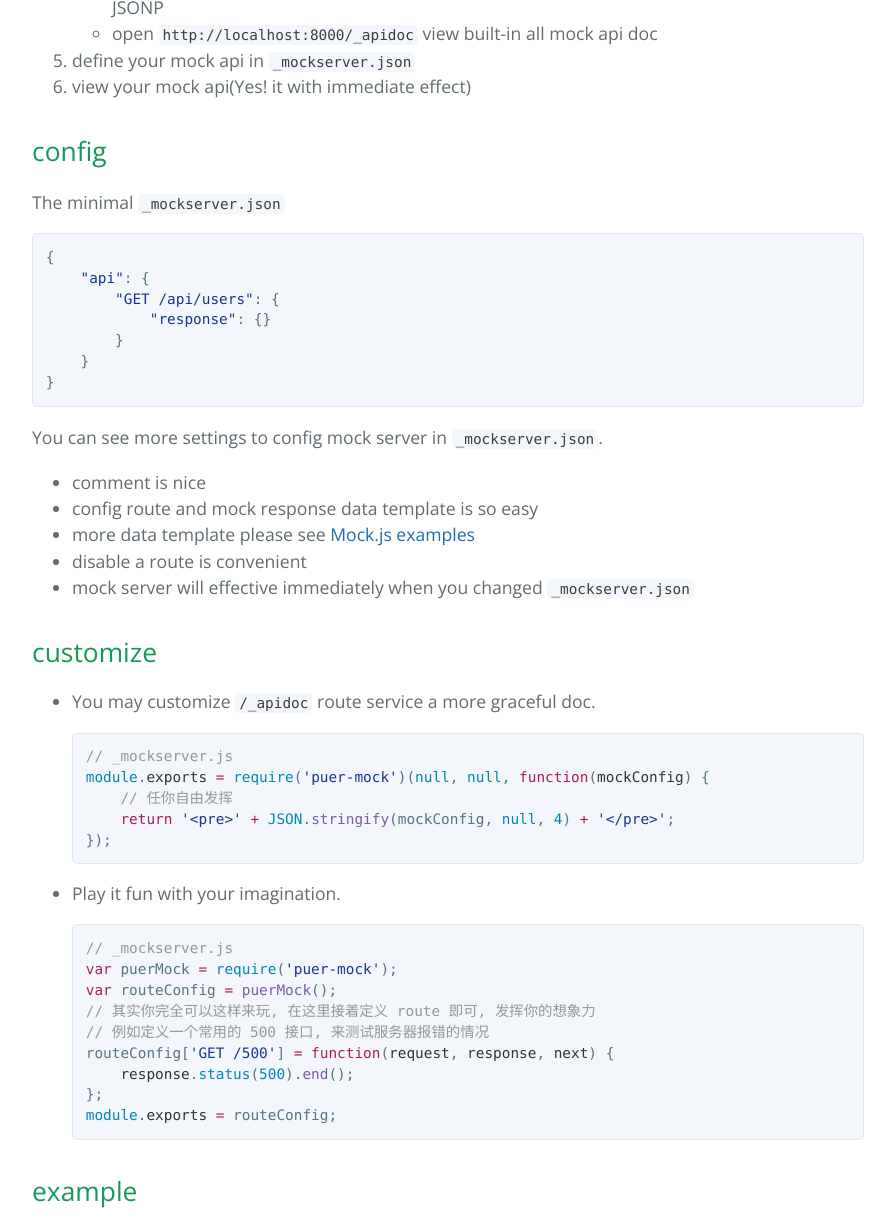
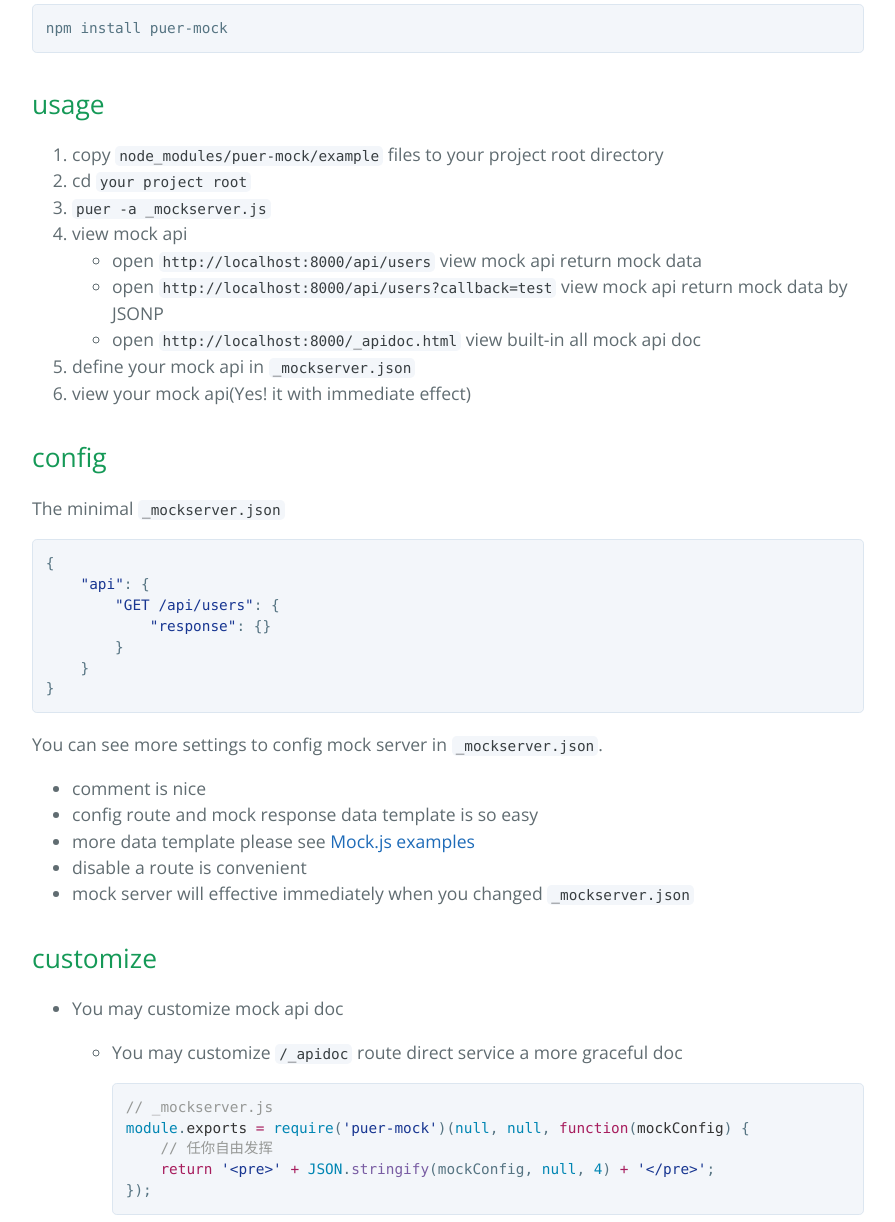
Before and after one commit to ufologist/puer-mock, a plain HTML site: page index.html in a window 1280 px wide. Shown: the part 1578-2800 px from the top of the page, without its empty margins (192-1087 px from the left). Drawn offline with nearby package versions, Linux system fonts and the light colour scheme.

```diff
--- a/index.html
+++ b/index.html
@@ -22,7 +22,7 @@
       <h1>
 <a id="puer-mock" class="anchor" href="#puer-mock" aria-hidden="true"><span aria-hidden="true" class="octicon octicon-link"></span></a>puer-mock</h1>
 
-<p><a href="https://npmjs.org/package/puer-mock"><img src="https://img.shields.io/npm/v/puer-mock.svg?style=flat-square" alt="NPM version"></a></p>
+<p><a href="https://npmjs.org/package/puer-mock"><img src="https://img.shields.io/npm/v/puer-mock.svg?style=flat-square" alt="NPM version"></a> <a href="https://github.com/ufologist/puer-mock/blob/master/CHANGELOG.md"><img src="https://img.shields.io/badge/CHANGE-LOG-blue.svg?style=flat-square" alt="changelog"></a> <a href="https://github.com/ufologist/puer-mock/blob/master/LICENSE"><img src="https://img.shields.io/badge/Licence-MIT-blue.svg?style=flat-square" alt="licese-image"></a></p>
 
 <p><a href="https://github.com/leeluolee/puer">Puer</a> + <a href="https://github.com/nuysoft/Mock">Mock.js</a> = A configurable mock server with configurable mock(random) data.</p>
 
@@ -63,7 +63,7 @@
 <ul>
 <li>open <code>http://localhost:8000/api/users</code> view mock api return mock data</li>
 <li>open <code>http://localhost:8000/api/users?callback=test</code> view mock api return mock data by JSONP</li>
-<li>open <code>http://localhost:8000/_apidoc</code> view built-in all mock api doc</li>
+<li>open <code>http://localhost:8000/_apidoc.html</code> view built-in all mock api doc</li>
 </ul>
 </li>
 <li>define your mock api in <code>_mockserver.json</code>
@@ -101,13 +101,20 @@
 
 <ul>
 <li>
-<p>You may customize <code>/_apidoc</code> route service a more graceful doc.</p>
+<p>You may customize mock api doc</p>
+
+<ul>
+<li>
+<p>You may customize <code>/_apidoc</code> route direct service a more graceful doc</p>
 
 <div class="highlight highlight-source-js"><pre><span class="pl-c">// _mockserver.js</span>
 <span class="pl-c1">module</span>.<span class="pl-smi">exports</span> <span class="pl-k">=</span> <span class="pl-c1">require</span>(<span class="pl-s"><span class="pl-pds">'</span>puer-mock<span class="pl-pds">'</span></span>)(<span class="pl-c1">null</span>, <span class="pl-c1">null</span>, <span class="pl-k">function</span>(<span class="pl-smi">mockConfig</span>) {
     <span class="pl-c">// 任你自由发挥</span>
     <span class="pl-k">return</span> <span class="pl-s"><span class="pl-pds">'</span>&lt;pre&gt;<span class="pl-pds">'</span></span> <span class="pl-k">+</span> <span class="pl-c1">JSON</span>.<span class="pl-en">stringify</span>(mockConfig, <span class="pl-c1">null</span>, <span class="pl-c1">4</span>) <span class="pl-k">+</span> <span class="pl-s"><span class="pl-pds">'</span>&lt;/pre&gt;<span class="pl-pds">'</span></span>;
 });</pre></div>
+</li>
+<li><p>You may customize <code>/_apidoc.html</code> which get mock api JSON from <code>/_apidoc</code>, you may totally implement it by yourself</p></li>
+</ul>
 </li>
 <li>
 <p>Play it fun with your imagination.</p>
@@ -137,6 +144,12 @@
 <h3>
 <a id="查看所有的-api-接口文档" class="anchor" href="#%E6%9F%A5%E7%9C%8B%E6%89%80%E6%9C%89%E7%9A%84-api-%E6%8E%A5%E5%8F%A3%E6%96%87%E6%A1%A3" aria-hidden="true"><span aria-hidden="true" class="octicon octicon-link"></span></a>查看所有的 API 接口文档</h3>
 
+<p>通过 <code>/_apidoc.html</code> 查看接口文档</p>
+
+<p><img src="https://ufologist.github.io/puer-mock/puer-mock-api-doc-html.png" alt="puer-mock-api-doc-html"></p>
+
+<p>通过 <code>/_apidoc</code> 直接查看 JSON 数据, 即查看 mock server 配置了哪些 API(使用 <a href="https://www.baidufe.com/fehelper">FeHelper 插件</a> 格式化了 JSON 数据)</p>
+
 <p><img src="https://ufologist.github.io/puer-mock/puer-mock-api-doc.png?v1" alt="puer-mock-api-doc"></p>
 
 <h2>
```
Also changed, not shown: params.json (+1 -1 lines).
